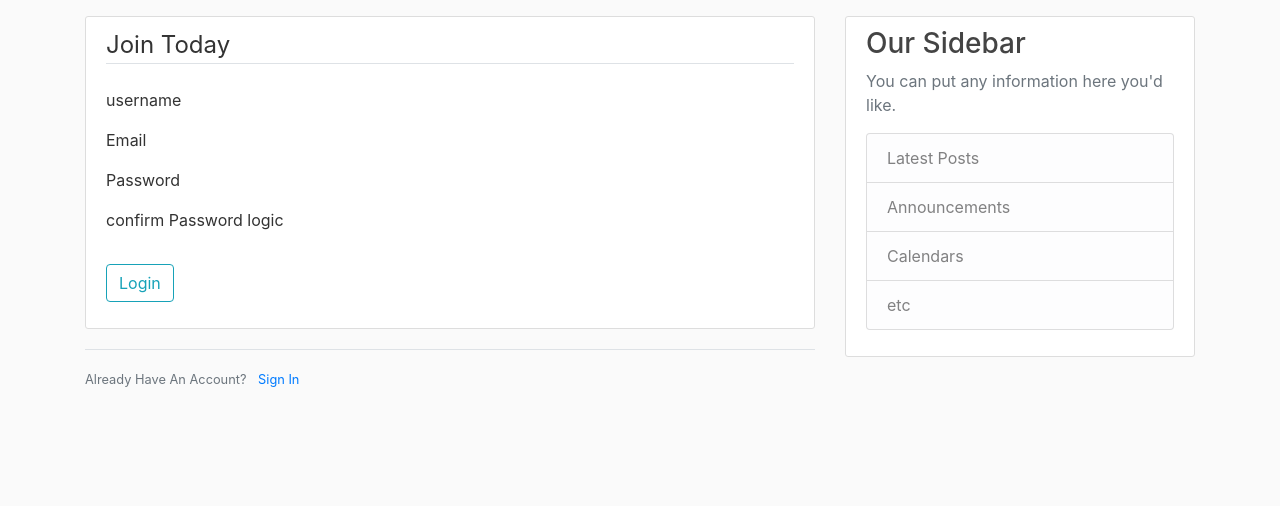
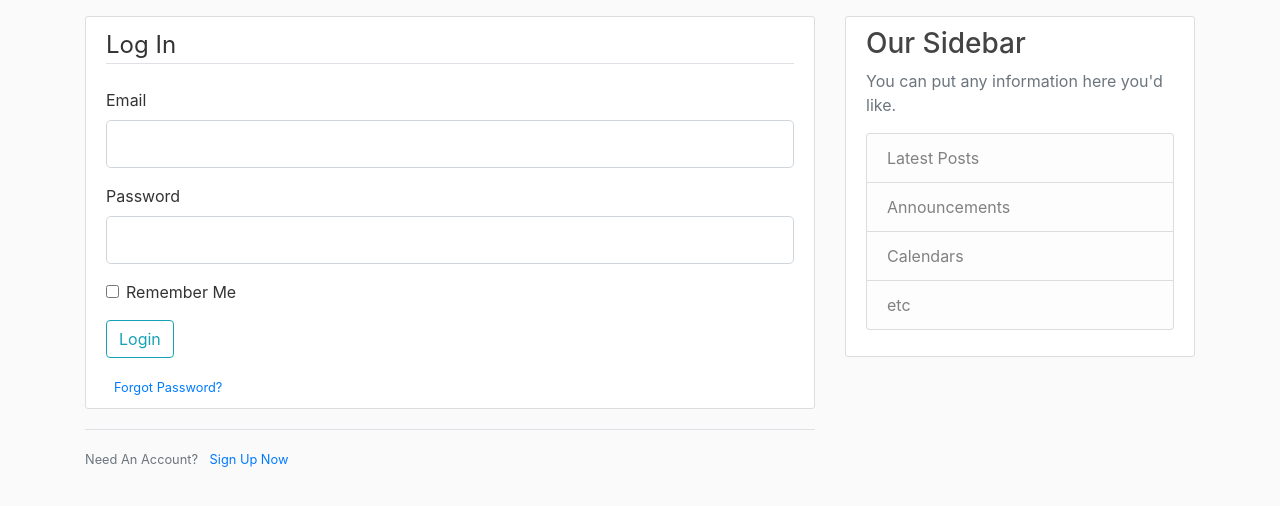
Before and after one commit to Xmerlin7/Youtweet, a Flask app: page /login in a window 1280 px wide. Shown: the part 64-570 px from the top of the page. Run offline with Flask 3, Linux system fonts and the light colour scheme; some libraries are stand-ins or nearby versions.

Commit message:
Login/Register Logic

```diff
--- a/templates/login.html
+++ b/templates/login.html
@@ -4,28 +4,49 @@
         <form method="POST" action="">
             {{ form.hidden_tag() }}
             <fieldset class="form-group">
-                <legend class="border-bottom mb-4">Join Today</legend>
+                <legend class="border-bottom mb-4">Log In</legend>
                 <div class="form-group">
-                        username
+                    {{ form.email.label(class="form-control-label") }}
+                    {% if form.email.errors %}
+                        {{ form.email(class="form-control form-control-lg is-invalid") }}
+                        <div class="invalid-feedback">
+                            {% for error in form.email.errors %}
+                                <span>{{ error }}</span>
+                            {% endfor %}
+                        </div>
+                    {% else %}
+                        {{ form.email(class="form-control form-control-lg") }}
+                    {% endif %}
                 </div>
                 <div class="form-group">
-                    Email
+                    {{ form.password.label(class="form-control-label") }}
+                    {% if form.password.errors %}
+                        {{ form.password(class="form-control form-control-lg is-invalid") }}
+                        <div class="invalid-feedback">
+                            {% for error in form.password.errors %}
+                                <span>{{ error }}</span>
+                            {% endfor %}
+                        </div>
+                    {% else %}
+                        {{ form.password(class="form-control form-control-lg") }}
+                    {% endif %}
                 </div>
-                <div class="form-group">
-                    Password
-                </div>
-                <div class="form-group">
-                    confirm Password logic
+                <div class="form-check">
+                    {{ form.remember(class="form-check-input") }}
+                    {{ form.remember.label(class="form-check-label") }}
                 </div>
             </fieldset>
             <div class="form-group">
                 {{ form.submit(class="btn btn-outline-info") }}
             </div>
+            <small class="text-muted ml-2">
+                <a href="#">Forgot Password?</a>
+            </small>
         </form>
     </div>
     <div class="border-top pt-3">
         <small class="text-muted">
-            Already Have An Account? <a class="ml-2" href="{{ url_for('login') }}">Sign In</a>
+            Need An Account? <a class="ml-2" href="{{ url_for('register') }}">Sign Up Now</a>
         </small>
     </div>
 {% endblock content %}
```
Also changed, not shown: templates/register.html (+22 -9 lines).
